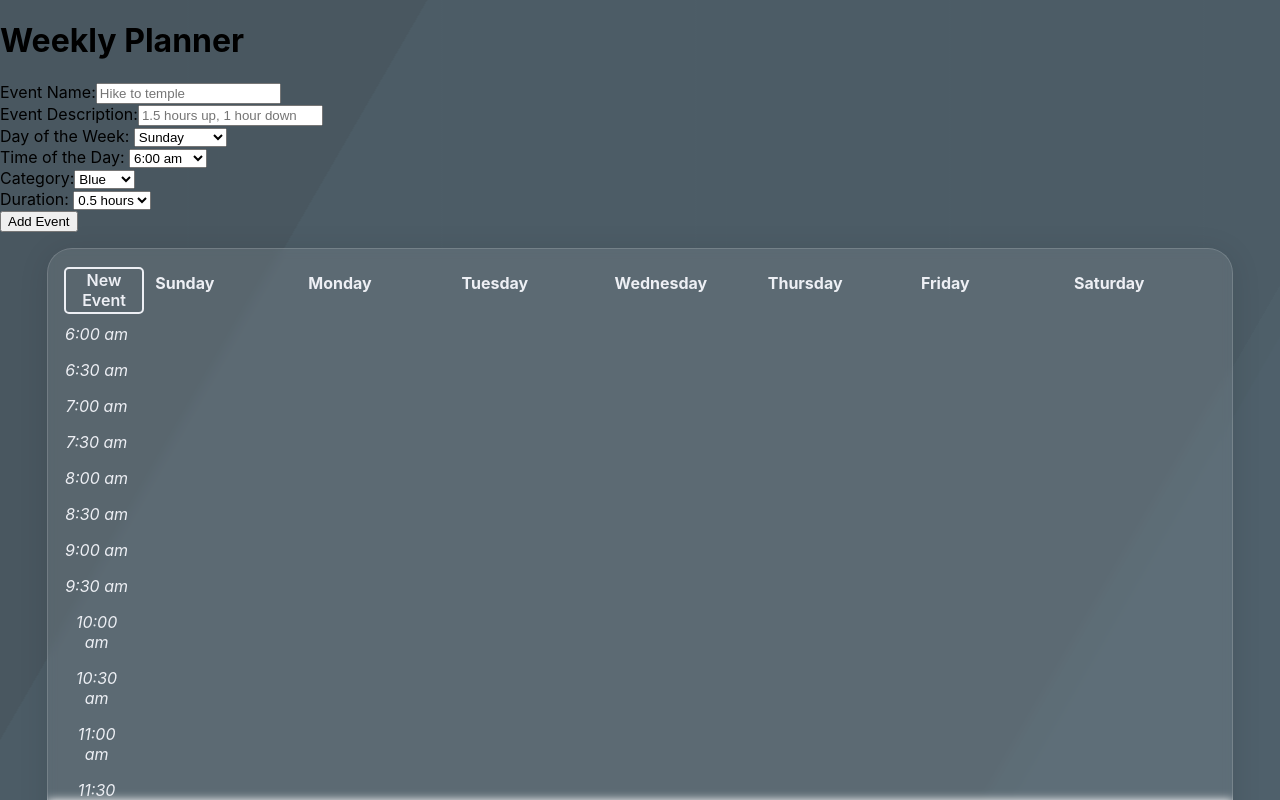
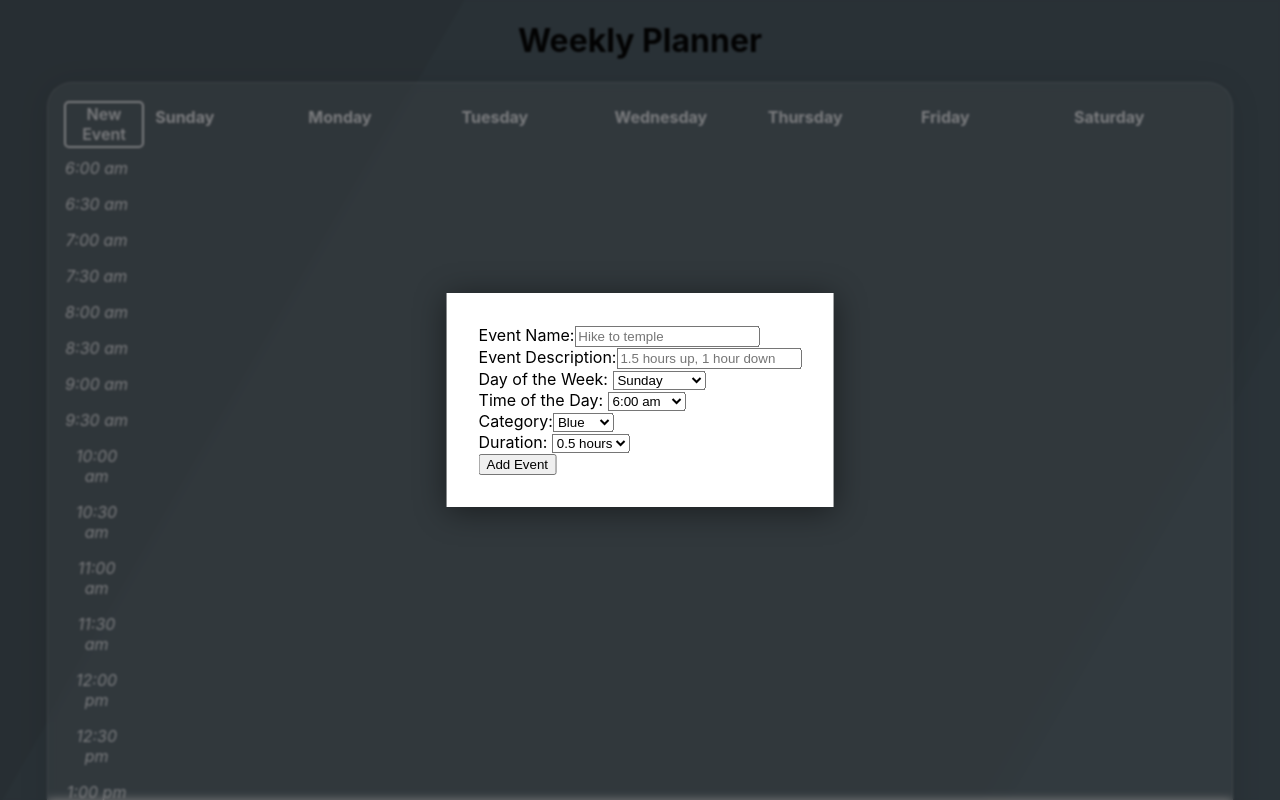
Before and after one commit to dlord-20/vacation-calendar-app, a React (Create React App) app: page / in a window 1280 px wide. Both pictures are taken after a click on the element "New Event". Shown: the top 800 px of the page. Built offline with nearby package versions, Linux system fonts and the light colour scheme.

Commit message:
Basic lightbox pop-up working. You can now click in grid and lightbox will pop up with correct time and day

```diff
--- a/src/components/calendar/calendar.js
+++ b/src/components/calendar/calendar.js
@@ -1,6 +1,7 @@
 import { React, useState } from "react";
 import calendarStyles from "./calendar.module.css";
 import { weekdaysData, timesData, categoryColorsData } from "../../data/data";
+
 
 //Change color of list to corresponding category color
 //Change event list to be in chronological order
@@ -237,9 +238,52 @@ export default function Calendar() {
         return index + 2;
     }
 
+    const getEventForm = () => {
+        const eventForm = (
+            <form onSubmit={handleSubmit}>
+                <label htmlFor="eventName">Event Name:
+                    <input type="text" id="eventName" name="eventName" value={eventName} onChange={handleNameChange} placeholder="Hike to temple"/><br/>
+                </label>
+                <label htmlFor="eventDescription">Event Description:
+                    <input type="text" id="eventDescription" name="eventDescription" value={eventDescription} onChange={handleDescriptionChange} placeholder="1.5 hours up, 1 hour down"/><br/>
+                </label>
+                <label htmlFor="dayOfWeek">Day of the Week: </label>
+                <select id="dayOfWeek" name="dayOfWeek" value={eventDayOfWeek} onChange={handleDayOfWeek}>
+                    {getWeekdayHeadersOptions()}
+                </select><br/>
+                <label htmlFor="timeOfDay">Time of the Day: </label>
+                <select id="timeOfDay" name="timeOfDay" value={eventTimeOfDay} onChange={handleTimeOfDay}>
+                    {getTimeOfDayOptions()}
+                </select><br/>
+                <label htmlFor="color">Category:
+                    <select id="color" name="color" value={eventColor} onChange={handleColor}>
+                        {getColorOptions()}
+                    </select><br/>
+                </label>
+                <label htmlFor="durationOfEvent">Duration: </label>
+                <select id="durationOfEvent" name="durationEvent" value={eventDuration} onChange={handleDuration}>
+                    {getDurationOptions()}
+                </select><br/>
+                <input type="submit" value="Add Event"></input>
+            </form>
+        );
+
+        return eventForm;
+    }
+
     //----------------End of positioning of events in calendar----------------
 
     //----------------Handles js events---------------------
+
+    const handleEventButtonClick = (event) => {
+        const element = document.getElementById("lightbox");
+        element.style.display = "block";
+    }
+
+    const handleLightboxExit = (e) => {
+        const element = document.getElementById("lightbox");
+        element.style.display = "none";
+    }
 
     //Pop up with lightbox to add event
     //Maybe add a onDragStart and onDragEnd to edit duration as well
@@ -247,6 +291,7 @@ export default function Calendar() {
         const rowStart = getRowPositionOnGrid(event);
         const colStart = getColPositionOnGrid(event);
         updateForm(eventName, eventDescription, weekdaysData[colStart], timesData[rowStart - 2], eventColor, eventDuration);
+        handleEventButtonClick();
 
     }
 
@@ -303,6 +348,7 @@ export default function Calendar() {
         }
         setUserEvents(userEvents => [...userEvents, newEvent]);
         clearForm();
+        handleLightboxExit();
     }
 
     //handles event deletion
@@ -357,42 +403,23 @@ export default function Calendar() {
         setEventDuration(e.target.value)
     }
 
-
     //----------------End of Handles js events---------------------
 
     return(
-        <div>
+        <div className={calendarStyles.calendarApp}>
             <h1>Weekly Planner</h1>
-            <div className="calendarInput">
-                <form onSubmit={handleSubmit}>
-                    <label htmlFor="eventName">Event Name:
-                        <input type="text" id="eventName" name="eventName" value={eventName} onChange={handleNameChange} placeholder="Hike to temple"/><br/>
-                    </label>
-                    <label htmlFor="eventDescription">Event Description:
-                        <input type="text" id="eventDescription" name="eventDescription" value={eventDescription} onChange={handleDescriptionChange} placeholder="1.5 hours up, 1 hour down"/><br/>
-                    </label>
-                    <label htmlFor="dayOfWeek">Day of the Week: </label>
-                    <select id="dayOfWeek" name="dayOfWeek" value={eventDayOfWeek} onChange={handleDayOfWeek}>
-                        {getWeekdayHeadersOptions()}
-                    </select><br/>
-                    <label htmlFor="timeOfDay">Time of the Day: </label>
-                    <select id="timeOfDay" name="timeOfDay" value={eventTimeOfDay} onChange={handleTimeOfDay}>
-                        {getTimeOfDayOptions()}
-                    </select><br/>
-                    <label htmlFor="color">Category:
-                        <select id="color" name="color" value={eventColor} onChange={handleColor}>
-                            {getColorOptions()}
-                        </select><br/>
-                    </label>
-                    <label htmlFor="durationOfEvent">Duration: </label>
-                    <select id="durationOfEvent" name="durationEvent" value={eventDuration} onChange={handleDuration}>
-                        {getDurationOptions()}
-                    </select><br/>
-                    <input type="submit" value="Add Event"></input>
-                </form>
+            <div className={calendarStyles.lightboxContainer} id="lightbox">
+                <div className={calendarStyles.lightboxBg}
+                    onClick={handleLightboxExit}
+                />
+                <div className={calendarStyles.calendarInput}>
+                    {getEventForm()}
+                </div>
             </div>
             <div className={calendarStyles.container}>
-                <p className={calendarStyles.newEventButton}>New Event</p>
+                <p className={calendarStyles.newEventButton}
+                    onClick={handleEventButtonClick}
+                >New Event</p>
                 {/* Weekday Headers */}
                 {getWeekdayHeadersDivs()}
                 {/* Time of Day */}
--- a/src/components/calendar/calendar.module.css
+++ b/src/components/calendar/calendar.module.css
@@ -1,4 +1,5 @@
-body {
+.calendarApp h1 {
+    text-align: center;
 }
 
 .container {
@@ -19,6 +20,36 @@ body {
 
 .container * {
     margin: 0px;
+}
+
+/* Event Form */
+
+.lightboxContainer {
+    display: none;
+}
+
+.lightboxBg {
+    background-color: rgba(7, 6, 6, 0.5);
+    backdrop-filter: blur(1px);
+    position: fixed;
+    top: 0px;
+    left: 0px;
+    width: 100%;
+    height: 100%;
+    z-index: 5;
+    cursor: pointer;
+}
+
+.calendarInput {
+    position: fixed;
+    background-color: white;
+    top: 50%;
+    left: 50%;
+    margin-right: -50%;
+    transform: translate(-50%, -50%);
+    z-index: 100;
+    padding: 2rem;
+    box-shadow: 0 4px 30px rgba(0, 0, 0, 0.474);
 }
 
 /* ----- Calendar Start ----- */
```
